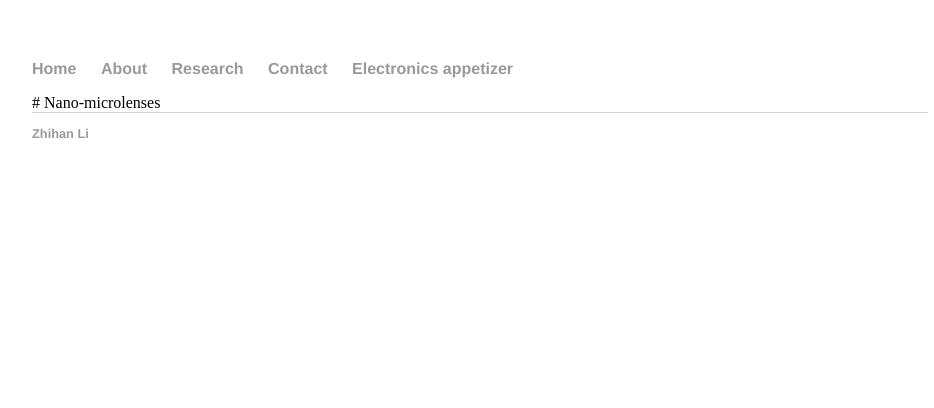
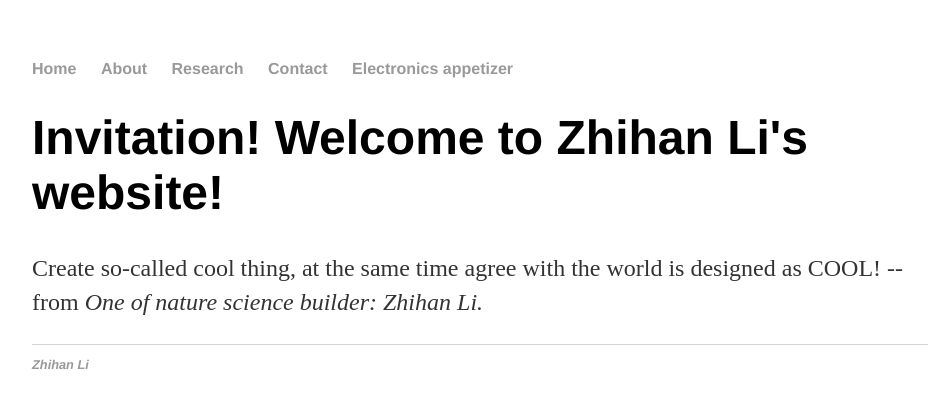
Before and after one commit to ZhihanLi666/ZhihanLi-Research, a Jekyll site: the page built from index.html, in a window 1280 px wide. Shown: the top 408 px of the page, without its empty margins (160-1094 px from the left). Built offline with Jekyll 4.4.1, drawn with Linux system fonts in a browser that asks for light colours.

Commit message:
Update index.html

```diff
--- a/index.html
+++ b/index.html
@@ -1,29 +1,8 @@
-<!DOCTYPE html>
-	<html>
-		<head>
-			<title>{{ page.title }}</title>
-                        <!-- link to main stylesheet -->
-			<link rel="stylesheet" type="text/css" href="/css/main.css">
-		</head>
-		<body>
-			<nav>
-	    		<ul>
-	        		<li><a href="//zhihanli666.github.io/ZhihanLi/">Home</a></li>
-                                <li><a href="//zhihanli666.github.io/ZhihanLi/">About</a></li>
-                                <li><a href="//www.google.com/">Research</a></li>
-                                <li><a href="/Contact/index">Contact</a></li>
-                                <li><a href="Electronics appetizer.index.html">Electronics appetizer</a></li>
-	    		</ul>
-			</nav>
-			<div class="container">
-
-			# Nano-microlenses
-
-			</div><!-- /.container -->
-			<footer>
-	    		<ul>
-	        		<li><a href="https://zhihanli666.github.io/ZhihanLi/">Zhihan Li</a></li>
-				</ul>
-			</footer>
-		</body>
-	</html>
+---
+layout: default
+title: Personal website
+---
+<div class="blurb">
+	<h1>Invitation! Welcome to Zhihan Li's website!</h1>
+	<p>Create so-called cool thing, at the same time agree with the world is designed as COOL! --from <em>One of nature science builder: Zhihan Li.<p>
+</div><!-- /.blurb -->
```
